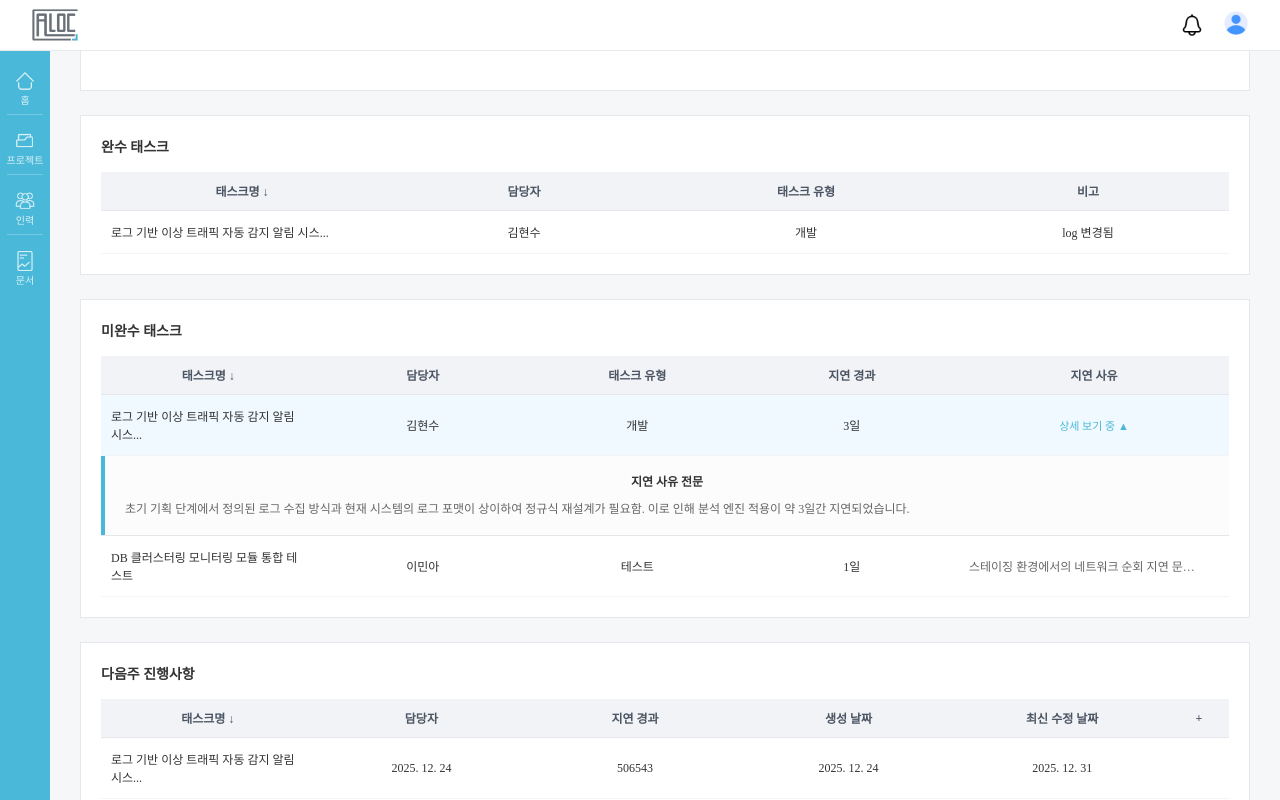
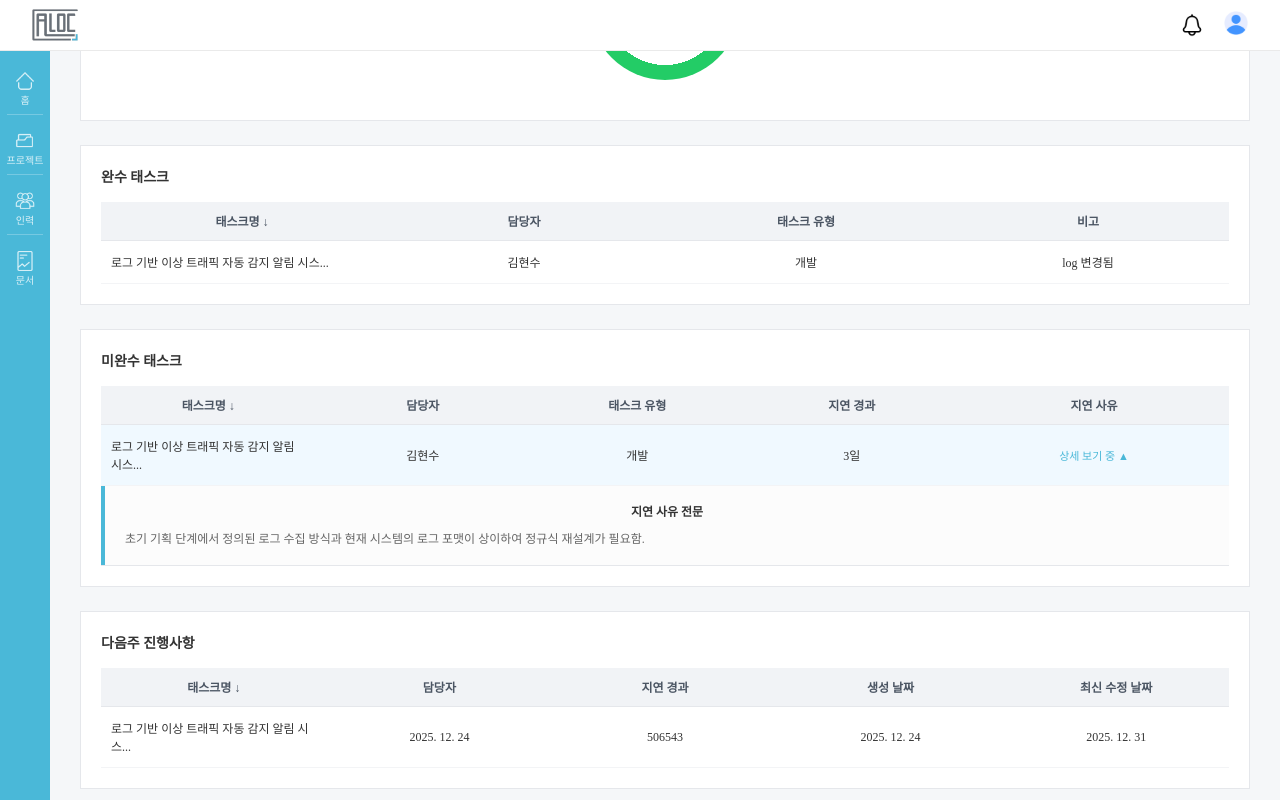
Before and after one commit to Hanwha-Moirai/Alloc-FE, a Vue app: page /projects/1/docs/1/1 in a window 1280 px wide. Both pictures are taken after a click on the element 665 px from the left and 425 px from the top of the page. Built offline with nearby package versions, Linux system fonts and the light colour scheme.

Commit message:
feat : 주간보고 초안 생성 페이지 수정 기능 추가

```diff
--- a/src/pages/projectTabs/DocDetailView.vue
+++ b/src/pages/projectTabs/DocDetailView.vue
@@ -5,27 +5,33 @@
     <div class="top-info-grid">
       <div class="info-card wide">
         <span class="label">프로젝트명</span>
-        <div class="value">트래픽 모니터링 및 장애 대응 고도화</div>
+        <input v-if="isEditing" v-model="form.projectName" class="edit-input" />
+        <div v-else class="value">{{ form.projectName }}</div>
       </div>
       <div class="info-card">
         <span class="label">프로젝트 기간</span>
-        <div class="value">2026.01.06 - 2026.01.25</div>
+        <input v-if="isEditing" v-model="form.period" class="edit-input" />
+        <div v-else class="value">{{ form.period }}</div>
       </div>
       <div class="info-card">
         <span class="label">고객/협력사</span>
-        <div class="value">삼성전자</div>
+        <input v-if="isEditing" v-model="form.client" class="edit-input" />
+        <div v-else class="value">{{ form.client }}</div>
       </div>
       <div class="info-card">
         <span class="label">담당자</span>
-        <div class="value">김현수</div>
+        <input v-if="isEditing" v-model="form.manager" class="edit-input" />
+        <div v-else class="value">{{ form.manager }}</div>
       </div>
       <div class="info-card">
         <span class="label">주차</span>
-        <div class="value">2025 FEB 12</div>
+        <input v-if="isEditing" v-model="form.week" class="edit-input" />
+        <div v-else class="value">{{ form.week }}</div>
       </div>
       <div class="info-card">
         <span class="label">보고자</span>
-        <div class="value">김현수</div>
+        <input v-if="isEditing" v-model="form.reporter" class="edit-input" />
+        <div v-else class="value">{{ form.reporter }}</div>
       </div>
     </div>
 
@@ -36,8 +42,11 @@
         <span class="dot pending"></span> 미완
       </div>
       <div class="chart-container">
-        <div class="progress-circle" style="--p:67; --c:#23cc66;">
-          <span class="percent">67%</span>
+        <div class="progress-circle" :style="`--p:${form.progress}; --c:#23cc66;`">
+          <div v-if="isEditing" class="edit-progress-box">
+            <input v-model="form.progress" type="number" class="percent-input" /> %
+          </div>
+          <span v-else class="percent">{{ form.progress }}%</span>
         </div>
       </div>
     </div>
@@ -54,11 +63,23 @@
         </tr>
         </thead>
         <tbody>
-        <tr>
-          <td class="text-left">로그 기반 이상 트래픽 자동 감지 알림 시스...</td>
-          <td>김현수</td>
-          <td>개발</td>
-          <td>log 변경됨</td>
+        <tr v-for="(task, idx) in completedTasks" :key="idx">
+          <td class="text-left">
+            <input v-if="isEditing" v-model="task.name" class="edit-input-table" />
+            <span v-else>{{ task.name }}</span>
+          </td>
+          <td>
+            <input v-if="isEditing" v-model="task.manager" class="edit-input-table" />
+            <span v-else>{{ task.manager }}</span>
+          </td>
+          <td>
+            <input v-if="isEditing" v-model="task.type" class="edit-input-table" />
+            <span v-else>{{ task.type }}</span>
+          </td>
+          <td>
+            <input v-if="isEditing" v-model="task.note" class="edit-input-table" />
+            <span v-else>{{ task.note }}</span>
+          </td>
         </tr>
         </tbody>
       </table>
@@ -78,15 +99,23 @@
         </thead>
         <tbody>
         <template v-for="(item, index) in uncompletedTasks" :key="index">
-          <tr
-              class="clickable-row"
-              :class="{ 'active-row': expandedRow === index }"
-              @click="toggleRow(index)"
-          >
-            <td class="text-left">{{ item.name }}</td>
-            <td>{{ item.manager }}</td>
-            <td>{{ item.type }}</td>
-            <td>{{ item.delay }}</td>
+          <tr class="clickable-row" :class="{ 'active-row': expandedRow === index }" @click="toggleRow(index)">
+            <td class="text-left">
+              <input v-if="isEditing" v-model="item.name" class="edit-input-table" @click.stop />
+              <span v-else>{{ item.name }}</span>
+            </td>
+            <td>
+              <input v-if="isEditing" v-model="item.manager" class="edit-input-table" @click.stop />
+              <span v-else>{{ item.manager }}</span>
+            </td>
+            <td>
+              <input v-if="isEditing" v-model="item.type" class="edit-input-table" @click.stop />
+              <span v-else>{{ item.type }}</span>
+            </td>
+            <td>
+              <input v-if="isEditing" v-model="item.delay" class="edit-input-table" @click.stop />
+              <span v-else>{{ item.delay }}</span>
+            </td>
             <td class="text-left">
               <div class="reason-ellipsis" v-if="expandedRow !== index">
                 {{ item.reason }}
@@ -99,7 +128,8 @@
               <div class="detail-content">
                 <div class="detail-item">
                   <span class="detail-label">지연 사유 전문</span>
-                  <p class="detail-text">{{ item.reason }}</p>
+                  <textarea v-if="isEditing" v-model="item.reason" class="edit-textarea"></textarea>
+                  <p v-else class="detail-text">{{ item.reason }}</p>
                 </div>
               </div>
             </td>
@@ -119,17 +149,30 @@
           <th>지연 경과</th>
           <th>생성 날짜</th>
           <th>최신 수정 날짜</th>
-          <th style="width: 40px">+</th>
         </tr>
         </thead>
         <tbody>
-        <tr>
-          <td class="text-left">로그 기반 이상 트래픽 자동 감지 알림 시스...</td>
-          <td>2025. 12. 24</td>
-          <td>506543</td>
-          <td>2025. 12. 24</td>
-          <td>2025. 12. 31</td>
-          <td></td>
+        <tr v-for="(next, idx) in nextWeekTasks" :key="idx">
+          <td class="text-left">
+            <input v-if="isEditing" v-model="next.name" class="edit-input-table" />
+            <span v-else>{{ next.name }}</span>
+          </td>
+          <td>
+            <input v-if="isEditing" v-model="next.manager" class="edit-input-table" />
+            <span v-else>{{ next.manager }}</span>
+          </td>
+          <td>
+            <input v-if="isEditing" v-model="next.delay" class="edit-input-table" />
+            <span v-else>{{ next.delay }}</span>
+          </td>
+          <td>
+            <input v-if="isEditing" v-model="next.created" class="edit-input-table" />
+            <span v-else>{{ next.created }}</span>
+          </td>
+          <td>
+            <input v-if="isEditing" v-model="next.updated" class="edit-input-table" />
+            <span v-else>{{ next.updated }}</span>
+          </td>
         </tr>
         </tbody>
       </table>
@@ -152,7 +195,7 @@
 </template>
 
 <script setup lang="ts">
-import { ref, computed } from 'vue';
+import { ref, reactive, computed } from 'vue';
 import { useRoute } from 'vue-router';
 
 const route = useRoute();
@@ -162,56 +205,87 @@ const pageTitle = computed(() => {
   return type === 'weekly' ? '주간보고 상세' : '회의록 상세';
 });
 
+// 1. 공통 정보 데이터 (form)
+const form = reactive({
+  projectName: '트래픽 모니터링 및 장애 대응 고도화',
+  period: '2026.01.06 - 2026.01.25',
+  client: '삼성전자',
+  manager: '김현수',
+  week: '2025 FEB 12',
+  reporter: '김현수',
+  progress: 67
+});
+
+// 2. 완수 태스크 데이터
+const completedTasks = ref([
+  { name: '로그 기반 이상 트래픽 자동 감지 알림 시스...', manager: '김현수', type: '개발', note: 'log 변경됨' }
+]);
+
+// 3. 미완수 태스크 데이터
 const uncompletedTasks = ref([
   {
     name: '로그 기반 이상 트래픽 자동 감지 알림 시스...',
     manager: '김현수',
     type: '개발',
     delay: '3일',
-    reason: '초기 기획 단계에서 정의된 로그 수집 방식과 현재 시스템의 로그 포맷이 상이하여 정규식 재설계가 필요함. 이로 인해 분석 엔진 적용이 약 3일간 지연되었습니다.'
-  },
+    reason: '초기 기획 단계에서 정의된 로그 수집 방식과 현재 시스템의 로그 포맷이 상이하여 정규식 재설계가 필요함.'
+  }
+]);
+
+// 4. 다음주 진행사항 데이터
+const nextWeekTasks = ref([
   {
-    name: 'DB 클러스터링 모니터링 모듈 통합 테스트',
-    manager: '이민아',
-    type: '테스트',
-    delay: '1일',
-    reason: '스테이징 환경에서의 네트워크 순회 지연 문제로 인해 동기화 테스트가 예정보다 늦게 시작되었습니다.'
+    name: '로그 기반 이상 트래픽 자동 감지 알림 시스...',
+    manager: '2025. 12. 24',
+    delay: '506543',
+    created: '2025. 12. 24',
+    updated: '2025. 12. 31'
   }
 ]);
 
 const expandedRow = ref<number | null>(null);
+const isEditing = ref(false);
 
 const toggleRow = (index: number) => {
+  if (isEditing.value) return; // 수정 중에는 토글 방지 (선택 사항)
   expandedRow.value = expandedRow.value === index ? null : index;
 };
 
-const isEditing = ref(false); // 초기값은 '보기 모드'
-
-const toggleEditMode = () => {
-  isEditing.value = !isEditing.value;
-};
-
+const toggleEditMode = () => { isEditing.value = true; };
 const handleSave = () => {
-  // 여기서 서버 저장 로직 수행 (API 호출 등)
-  alert('저장되었습니다.');
-  isEditing.value = false; // 저장 후 다시 '보기 모드'로 전환
+  alert('성공적으로 저장되었습니다.');
+  isEditing.value = false;
 };
 </script>
 
 <style scoped>
+/* 입력창 디자인 스타일 */
+.edit-input {
+  width: 100%;
+  box-sizing: border-box;
+  border: 1px solid #4ab8d8;
+  padding: 6px 8px;
+  font-size: 14px;
+  font-weight: 700;
+  color: #333;
+  margin-top: 4px;
+  outline: none;
+}
+.edit-input-table { width: 95%; border: 1px solid #4ab8d8; padding: 4px; font-size: 12px; text-align: center; }
+.edit-textarea { width: 100%; height: 80px; border: 1px solid #4ab8d8; padding: 10px; font-size: 12px; resize: none; border-radius: 4px; }
+.edit-progress-box { display: flex; align-items: center; gap: 4px; font-weight: 800; color: #555; }
+.percent-input { width: 50px; text-align: center; border: 1px solid #4ab8d8; font-size: 18px; font-weight: 800; }
+
+/* 레이아웃 & 공통 스타일 */
 .page-title { font-size: 22px; font-weight: 700; margin-bottom: 20px; }
-
-/* 상단 정보 카드 그리드 */
 .top-info-grid { display: grid; grid-template-columns: repeat(3, 1fr); gap: 12px; margin-bottom: 24px; }
-.info-card { background: white; border: 1px solid #e5e7eb; padding: 12px 16px; }
-.info-card .label { display: block; font-size: 11px; color: #9ca3af; margin-bottom: 4px; }
+.info-card { background: white; border: 1px solid #e5e7eb; padding: 5px 16px; min-height: 60px; display: flex; flex-direction: column; justify-content: center; }
+.info-card .label { display: block; font-size: 12px; color: #9ca3af; margin-bottom: 4px; }
 .info-card .value { font-size: 14px; font-weight: 700; color: #333; }
 
-/* 섹션 공통 */
 .section-card { background: white; border: 1px solid #e5e7eb; padding: 20px; margin-bottom: 24px; }
 .section-title { font-size: 14px; font-weight: 700; margin: 0 0 16px 0; color: #333; }
 
-/* 차트 영역 */
 .chart-section { position: relative; text-align: center; }
 .chart-legend { position: absolute; top: 20px; left: 20px; font-size: 12px; color: #666; }
 .dot { display: inline-block; width: 8px; height: 8px; border-radius: 50%; margin-right: 4px; }
@@ -226,44 +300,21 @@ const handleSave = () => {
 }
 .progress-circle .percent { font-size: 24px; font-weight: 800; color: #555; }
 
-/* 테이블 스타일 */
 .task-table { width: 100%; border-collapse: collapse; font-size: 12px; table-layout: fixed; }
 .task-table th { background: #f1f3f6; padding: 10px; border-bottom: 1px solid #e5e7eb; color: #4b5563; }
-.task-table td { padding: 12px 10px; border-bottom: 1px solid #f3f4f6; text-align: center; color: #333; }
+.task-table td { padding: 12px 10px; border-bottom: 1px solid #f3f4f6; text-align: center; color: #333; overflow: hidden; }
 .text-left { text-align: left !important; }
 
-/* 지연 사유 말줄임 처리 핵심 CSS */
-.reason-ellipsis {
-  white-space: nowrap;      /* 줄바꿈 금지 */
-  overflow: hidden;         /* 넘치는 부분 숨김 */
-  text-overflow: ellipsis;  /* ... 표시 */
-  max-width: 230px;         /* 너비 제한 (th 너비에 맞춰 조정) */
-  color: #666;
-}
-
-.status-text {
-  color: #4ab8d8;
-  font-size: 11px;
-  text-align: center;
-  display: block;
-  width: 100%;
-}
-
-/* 아코디언 스타일 */
+.reason-ellipsis { white-space: nowrap; overflow: hidden; text-overflow: ellipsis; max-width: 230px; color: #666; }
+.status-text { color: #4ab8d8; font-size: 11px; text-align: center; display: block; width: 100%; }
 .clickable-row { cursor: pointer; transition: background-color 0.2s; }
-.clickable-row:hover { background-color: #f9fafb; }
 .active-row { background-color: #f0f9ff !important; }
 
 .detail-row td { padding: 0 !important; border-bottom: 1px solid #e5e7eb; }
-.detail-content {
-  background-color: #fcfcfc;
-  padding: 16px 20px;
-  border-left: 4px solid #4ab8d8;
-}
+.detail-content { background-color: #fcfcfc; padding: 16px 20px; border-left: 4px solid #4ab8d8; }
 .detail-label { display: block; font-weight: 700; color: #333; margin-bottom: 10px; font-size: 12px; }
 .detail-text { color: #666; line-height: 1.6; margin: 0; text-align: left; white-space: normal; }
 
-/* 하단 버튼 */
 .bottom-actions { display: flex; justify-content: flex-end; gap: 10px; margin-top: 10px; }
 .bottom-actions button { padding: 8px 18px; font-size: 13px; cursor: pointer; }
 .btn-grey { background: #9ca3af; color: white; border: none; }
```
